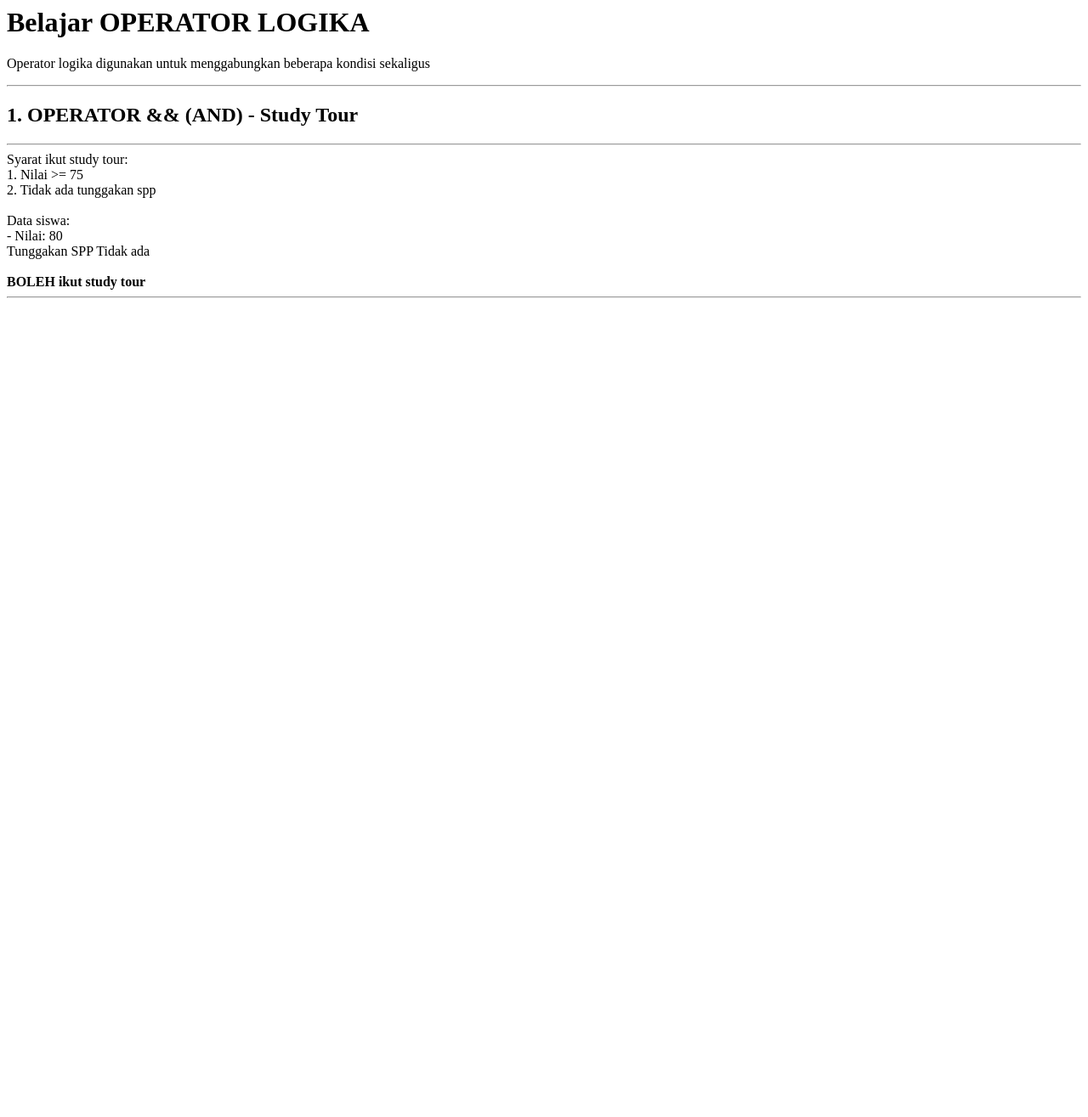
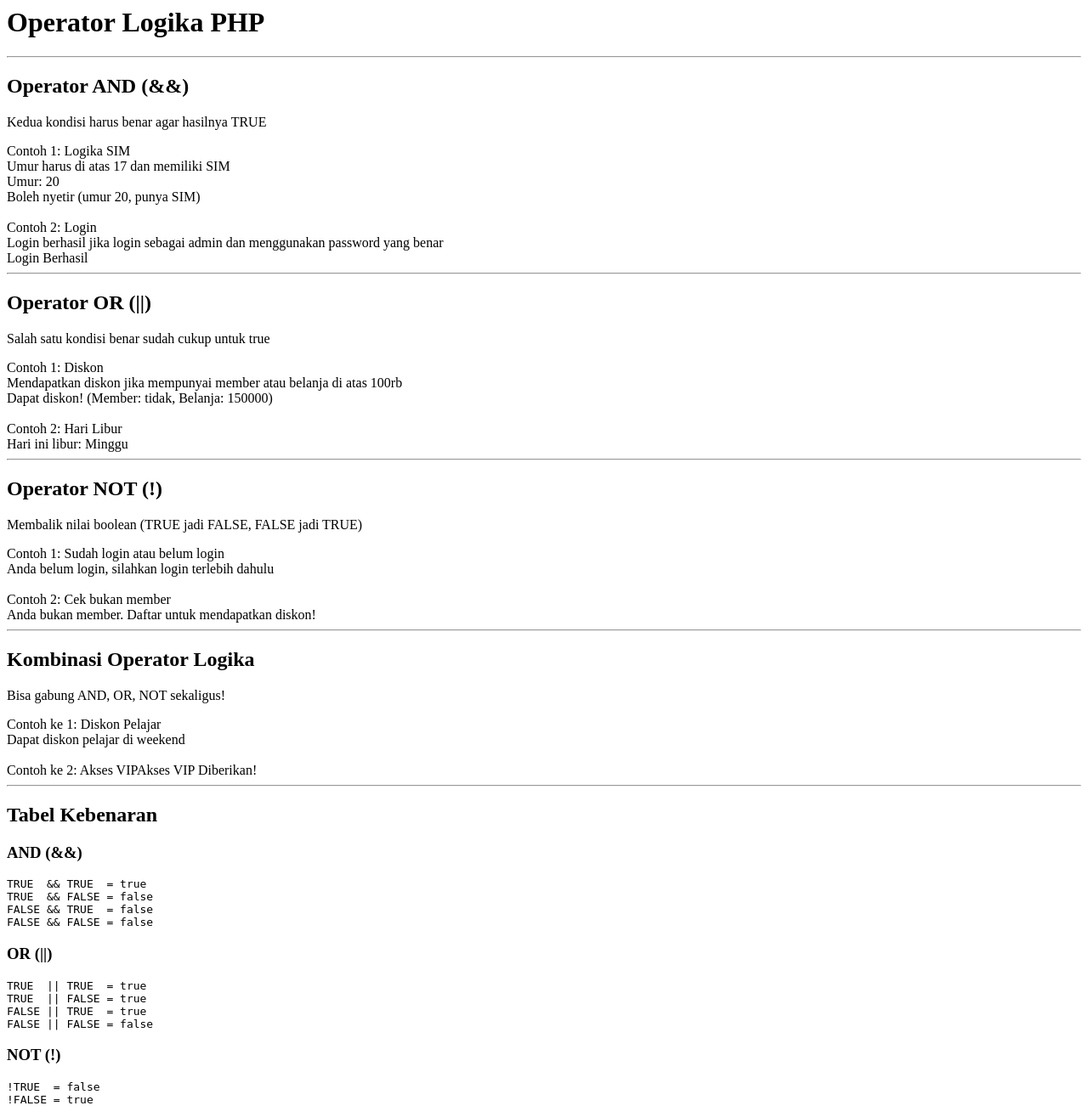
Before and after one commit to CharlyIslami/learn-basic-php, a PHP site: page /03-operator-logika.php in a window 1280 px wide. Shown: the whole page at 85% size. Before the commit the page ends 351 px from the top, so only its background shows below. Run offline with PHP 8.4, Linux system fonts and the light colour scheme.

Commit message:
feat: add logical operators theory and examples

```diff
--- a/03-operator-logika.php
+++ b/03-operator-logika.php
@@ -1,42 +1,137 @@
 <?php
-echo "<h1>Belajar OPERATOR LOGIKA</h1>";
-echo "<p>Operator logika digunakan untuk menggabungkan beberapa kondisi sekaligus</p>";
+echo "<h1>Operator Logika PHP</h1>";
 echo "<hr>";
 
-echo "<h2>1. OPERATOR && (AND) - Study Tour</h2>";
+//operator AND
+echo "<h2>Operator AND (&&)</h2>";
+echo "<p>Kedua kondisi harus benar agar hasilnya TRUE</p>";
+
+//contoh ke 1
+echo "Contoh 1: Logika SIM<br>";
+echo "Umur harus di atas 17 dan memiliki SIM<br>";
+$umur = 20;
+$punya_sim = true;
+echo "Umur: $umur<br>";
+if ($umur >= 17 && $punya_sim == true) {
+    echo "Boleh nyetir (umur $umur, punya SIM)<br>";
+}else{
+    echo "Tidak boleh nyetir, (umur masih $umur, belum punya SIM<br>";
+}
+echo "<br>";
+
+//contoh ke 2
+echo "Contoh 2: Login<br>";
+echo "Login berhasil jika login sebagai admin dan menggunakan password yang benar<br>";
+$username = "admin";
+$password = "12345";
+if ($username == "admin" && $password == "12345") {
+    echo "Login Berhasil<br>";
+}else{
+    echo "Username atau password salah!<br>";
+}
 echo "<hr>";
 
-//variabel
-$nilai = 80;
-$tunggakan_spp = false;
+//operator OR
+echo "<h2>Operator OR (||)</h2>";
+echo "<p>Salah satu kondisi benar sudah cukup untuk true</p>";
 
-//case
-echo "Syarat ikut study tour:<br>";
-echo "1. Nilai >= 75<br>";
-echo "2. Tidak ada tunggakan spp<br><br>";
+//contoh ke 1
+echo "Contoh 1: Diskon<br>";
+echo "Mendapatkan diskon jika mempunyai member atau belanja di atas 100rb<br>";
+$is_member = false;
+$total_belanja = 150000;
+if ($is_member == true || $total_belanja >= 100000) {
+    echo "Dapat diskon! (Member: " . ($is_member ? "Ya" : "tidak") . ", Belanja: $total_belanja)<br>";
+} else{
+    echo "Tidak dapat diskon";
+}
+echo "<br>";
 
-echo "Data siswa:<br>";
-echo "- Nilai: $nilai<br>";
-echo "Tunggakan SPP " . ($tunggakan_spp ? "Ada" : "Tidak ada") . "<br><br>";
+//contoh ke 2
+echo "Contoh 2: Hari Libur<br>";
+$hari = "Minggu";
+if ($hari == "Sabtu" || $hari == "Minggu") {
+    echo "Hari ini libur: $hari<br>";
+}else{
+    echo "Hari ini kerja: $hari<br>";
+}
+echo "<hr>";
 
-//eksekusi
-if ($nilai >= 75 && $tunggakan_spp == false) {
-    echo "<b>BOLEH ikut study tour</b>";
-} else {
-    echo "<b>TIDAK BOLEH ikut study tour</b>";
+//operator NOT
+echo "<h2>Operator NOT (!)</h2>";
+echo "<p>Membalik nilai boolean (TRUE jadi FALSE, FALSE jadi TRUE)</p>";
 
-    //kasih tahu alasannya kenapa
-    if ($nilai < 75) {
-        echo "Alasan: Nilai kurang dari 75<br>";
-    }
-    if ($tunggakan_spp == true) {
-        echo "Alasan: Masih ada tunggakan SPP<br>";
-    }
+//contoh ke 1
+echo "Contoh 1: Sudah login atau belum login<br>";
+$is_login = false;
+if (!$is_login) {
+    echo "Anda belum login, silahkan login terlebih dahulu<br>";
+}else{
+    echo "Anda suda login<br>";
 }
+echo "<br>";
 
-echo "<hr><br>";
+//contoh ke 2
+echo "Contoh 2: Cek bukan member<br>";
+$is_member = false;
+if (!$is_member) {
+    echo "Anda bukan member. Daftar untuk mendapatkan diskon!<br>";
+}else{
+    echo "Anda adala member";
+}
+echo "<hr>";
 
+//kombinasi operator logika
+echo "<h2>Kombinasi Operator Logika</h2>";
+echo "<p>Bisa gabung AND, OR, NOT sekaligus!</p>";
 
+//contoh ke 1
+echo "Contoh ke 1: Diskon Pelajar<br>";
+$umur = 16;
+$punya_kartu_pelajar = true;
+$is_weekend = true;
+if ($umur < 18 && $punya_kartu_pelajar && $is_weekend) {
+    echo "Dapat diskon pelajar di weekend<br>";
+}else{
+    echo "Tidak dapat diskon pelajar<br>";
+}
+echo "<br>";
 
+//contoh ke 2
+echo "Contoh ke 2: Akses VIP";
+$is_status = false;
+$is_donatur = true;
+$is_staff = false;
 
+if ($is_status || $is_donatur || $is_staff) {
+    echo "Akses VIP Diberikan!<br>";
+}else{
+    echo "Tidak punya akses VIP<br>";
+}
+echo "<hr>";
+
+//tabel operator logika
+echo "<h2>Tabel Kebenaran</h2>";
+
+echo "<h3>AND (&&)</h3>";
+echo "<pre>";
+echo "TRUE  && TRUE  = " . var_export(true && true, true) . "\n";
+echo "TRUE  && FALSE = " . var_export(true && false, true) . "\n";
+echo "FALSE && TRUE  = " . var_export(false && true, true) . "\n";
+echo "FALSE && FALSE = " . var_export(false && false, true) . "\n";
+echo "</pre>";
+
+echo "<h3>OR (||)</h3>";
+echo "<pre>";
+echo "TRUE  || TRUE  = " . var_export(true || true, true) . "\n";
+echo "TRUE  || FALSE = " . var_export(true || false, true) . "\n";
+echo "FALSE || TRUE  = " . var_export(false || true, true) . "\n";
+echo "FALSE || FALSE = " . var_export(false || false, true) . "\n";
+echo "</pre>";
+
+echo "<h3>NOT (!)</h3>";
+echo "<pre>";
+echo "!TRUE  = " . var_export(!true, true) . "\n";
+echo "!FALSE = " . var_export(!false, true) . "\n";
+echo "</pre>";
 ?>
--- a/04-perulangan.php
+++ b/04-perulangan.php
@@ -11,7 +11,6 @@ for ($i = 10; $i >= 5; $i--) {
 
 //perulangan while
 $ulangi = 0;
-
 while ($ulangi <= 5) {
     echo "<p><b>Ini adalah perulangan yang memakai while $ulangi</p><b>";
     $ulangi++;
@@ -19,12 +18,9 @@ while ($ulangi <= 5) {
 
 //perulangan do while
 $ngulang = 0;
-
 do {
     echo "<p><b>Ini adalah perulangan yang memakai do while $ngulang</p></b>";
     $ngulang++;
 }
 while ($ngulang <= 5);
-
-
 ?>
```
Also changed, not shown: 02-latihan-if-else.php (+6 -6 lines).
